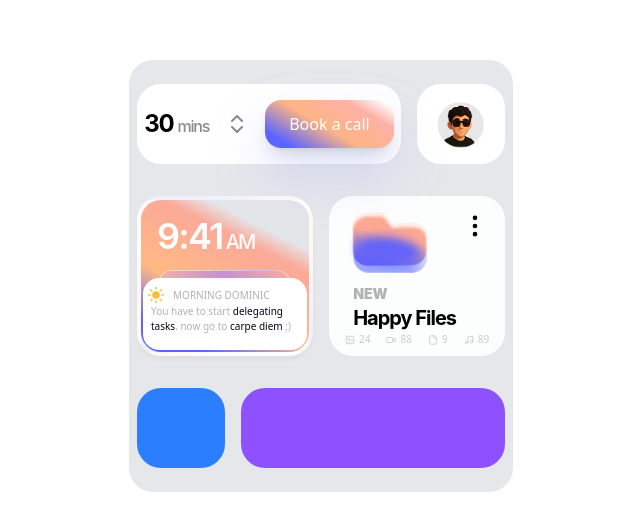
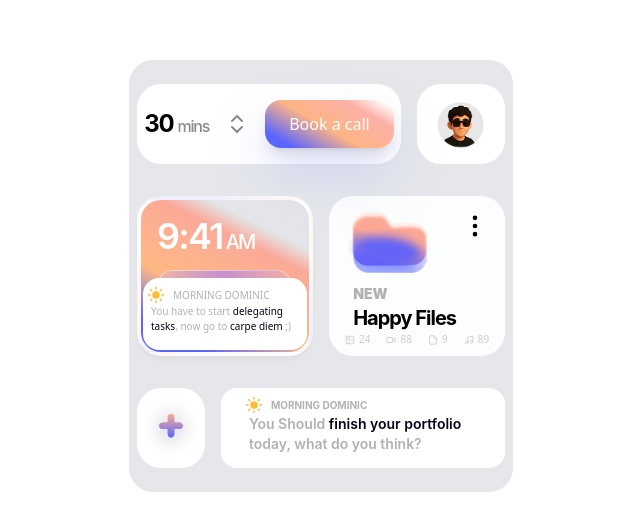
Before and after one commit to janakshukla/Dayui, a React (Vite) app: page /day6 in a window 1280 px wide. Shown: the part 124-654 px from the top of the page, without its empty margins (319-959 px from the left). Built offline with nearby package versions, Linux system fonts and the light colour scheme.

Commit message:
add: enhance Day6 component with new Lower subcomponent and updated styling for improved layout

```diff
--- a/src/components/day6/Lower.tsx
+++ b/src/components/day6/Lower.tsx
@@ -1,12 +1,31 @@
-
+import { Sun } from "lucide-react";
+import Plus from "../../assets/day6/Plus.svg";
 
 const Lower = () => {
   return (
     <div className=" flex w-full gap-4 h-20 m-4  ">
-    <div className="w-1/4  rounded-3xl bg-blue-500"></div>
-    <div className="w-3/4   rounded-3xl bg-violet-500"></div>
-  </div>
-  )
-}
+      <div className="w-1/4  rounded-3xl place-content-center bg-white">
+        <img src={Plus} alt="icon" />
+      </div>
+      <div className="bg-white w-full font-inter py-2 px-6 rounded-2xl h-full  ">
+        <p className="text-[#F9BD36]  flex gap-2 items-center ">
+          {" "}
+          <Sun size={18} fill="#F9BD36" />{" "}
+          <span className="text-[#B2B2B2] text-[10px] font-bold ">MORNING DOMINIC</span>{" "}
+        </p>
+        <p className="text-[#B2B2B2] text-sm font-semibold px-1 ">
+          {" "}
+          You Should
+          <span className="text-slate-950">
+            {" "}
+            finish your portfolio <br />
+          </span>
+          today, what do you think?
 
-export default Lower
+        </p>
+      </div>
+    </div>
+  );
+};
+
+export default Lower;
--- a/src/components/day6/Middle.tsx
+++ b/src/components/day6/Middle.tsx
@@ -32,7 +32,7 @@ const Middle = () => {
               <Sun size={18} fill="#F9BD36" />{" "}
               <span className="text-[#B2B2B2]">MORNING DOMINIC</span>{" "}
             </p>
-            <p className="text-[#B2B2B2] text-[10px] px-1 ">
+            <p className="text-[#B2B2B2] text-nowrap text-[10px] px-1 ">
               {" "}
               You have to start{" "}
               <span className="text-slate-950">
--- a/src/components/day6/Upper.tsx
+++ b/src/components/day6/Upper.tsx
@@ -4,7 +4,7 @@ import Avatar from "../../assets/day3/Avatar.png";
 const Upper = () => {
   return (
     <div className=" flex w-full gap-4  h-20 m-4  ">
-          <div className="w-3/4 flex gap-4 justify-center items-center-safe rounded-3xl bg-white">
+          <div className="w-3/4 flex  sm:gap-4 justify-center items-center-safe rounded-3xl bg-white">
             <h1 className="font-inter font-bold text-2xl tracking-tighter ">
               30
               <span className="font-medium ml-1 text-base text-[#898A8D] ">
```
Also changed, not shown: src/assets/day6/Plus.svg (added), src/assets/day6/day6.png (added).
